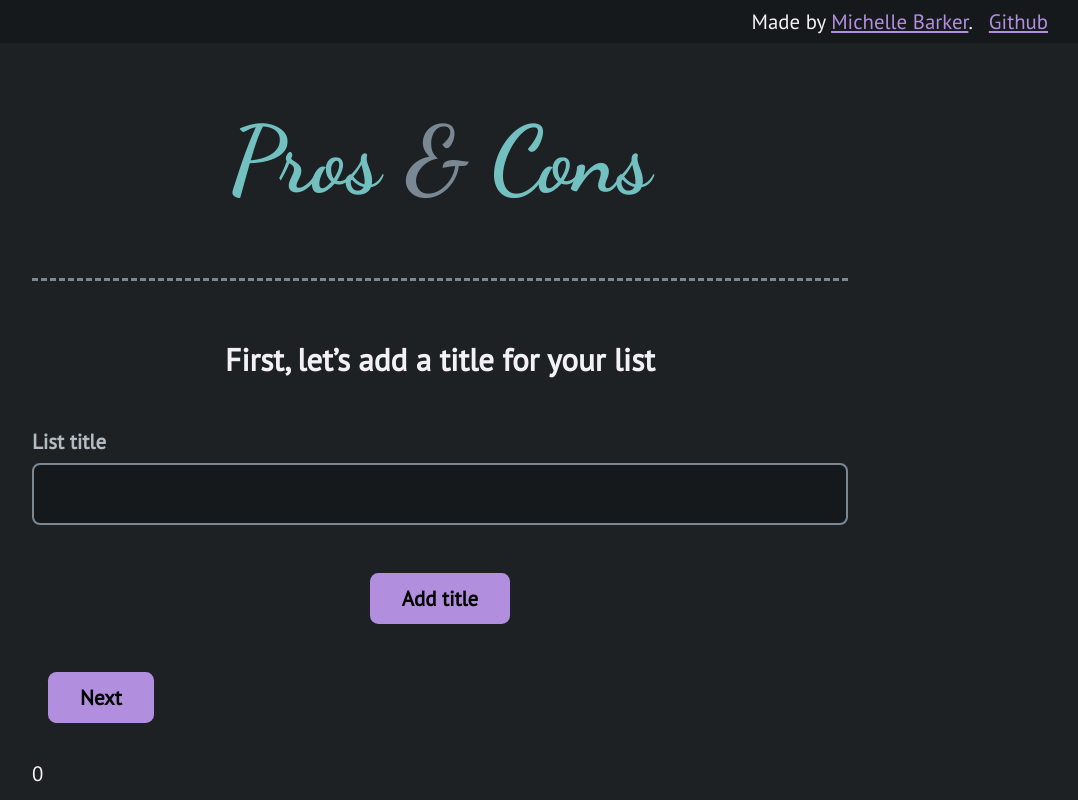
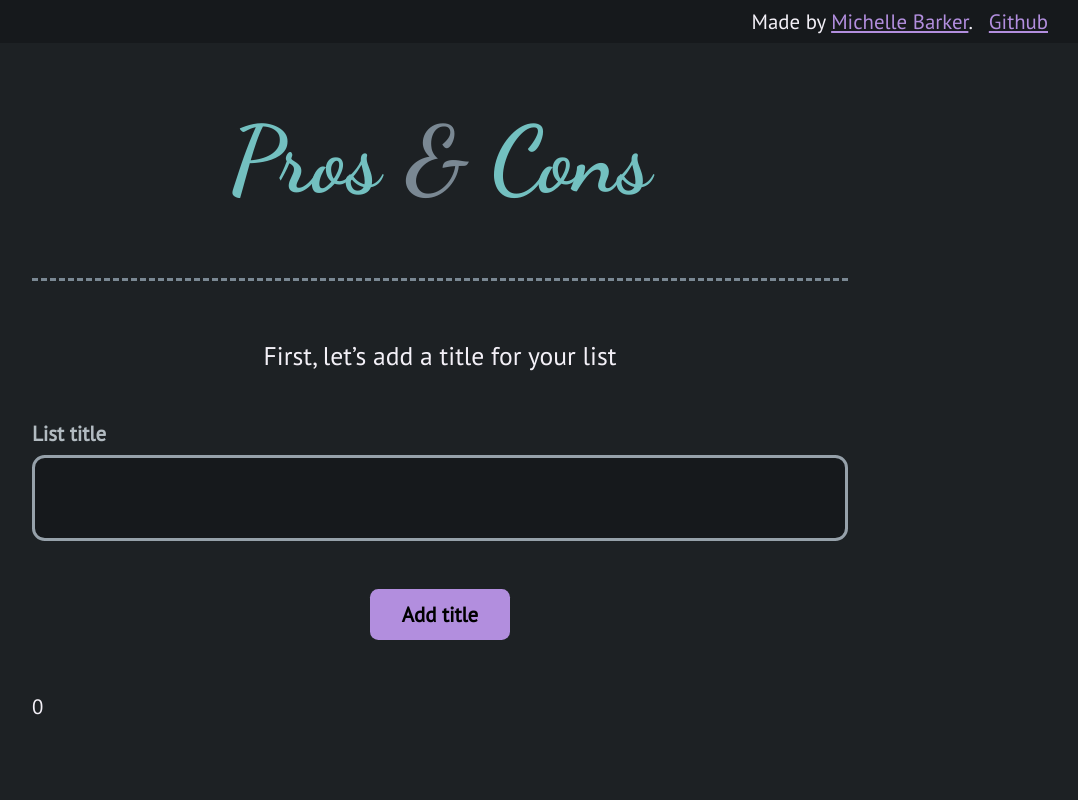
Before and after one commit to mbarker84/pros-cons, a React (Create React App) app: page / in a window 1280 px wide. Shown: the whole page, without its empty margins (200-1278 px from the left). Built offline with nearby package versions, Linux system fonts and the light colour scheme.

Commit message:
Remove navigation and refactor

```diff
--- a/src/App.js
+++ b/src/App.js
@@ -2,12 +2,11 @@ import React, { useState } from 'react'
 import './App.scss'
 import Header from './components/Header'
 import ListTitle from './components/ListTitle'
-import Navigation from './components/Navigation'
 import FormAndList from './components/FormAndList'
 
-const renderFormAndList = (section) => {
-  if (section === 1) {
-    return <FormAndList></FormAndList>
+const renderFormAndList = (section, setSection) => {
+  if (section > 0) {
+    return <FormAndList section={section} onSubmit={() => setSection(2)}></FormAndList>
   }
 }
 
@@ -18,9 +17,8 @@ const App = () => {
     <div className="app">
       <Header />
       <main>
-        <ListTitle section={section} />
-        {renderFormAndList(section)}
-        <Navigation section={section} onClickRight={() => setSection(section + 1)} onClickLeft={() => setSection(section - 1)}></Navigation>
+        <ListTitle section={section} onSubmit={() => setSection(section + 1)} />
+        {renderFormAndList(section, setSection)}
         <p>{section}</p>
       </main>
     </div>
--- a/src/components/CreateNewItem.js
+++ b/src/components/CreateNewItem.js
@@ -6,15 +6,15 @@ const initialState = {
   itemValue: 10,
 }
 
-async function addItem (e, setData, onSubmit, data) {
-  await addItemPromise(e, onSubmit, data)
-  setData({ ...initialState })
+async function addItem (e, setData, onSubmit, data, type) {
+  await addItemPromise(e, onSubmit, data, type)
+  setData({ ...initialState})
 }
 
-const addItemPromise = (e, onSubmit, data) => {
+const addItemPromise = (e, onSubmit, data, type) => {
   return new Promise(resolve => {
     e.preventDefault()
-    onSubmit(data)
+    onSubmit({ ...data, type })
     resolve('resolved')
   })
 }
@@ -38,18 +38,8 @@ const CreateNewItem = (props) => {
         <label htmlFor="formItemValue">Value</label>
         <input type="number" id="formItemValue" onChange={(event) => setData({ ...data, itemValue: event.target.value })} value={data.itemValue} />
       </div>
-      <fieldset className="form__radio-section">
-        <legend>Category</legend>
-        <div className="form__rbutton-group">
-          <input type="radio" id="formRadioPro" name="itemType" onChange={(e) => selectType(e, setData, data, 'pro')} checked={data.type === 'pro'} />
-          <label htmlFor="formRadioPro">Pro</label>
-        </div>
-        <div className="form__rbutton-group">
-          <input type="radio" id="formRadioCon" name="itemType" onChange={(e) => selectType(e, setData, data, 'con')} checked={data.type === 'con'} />
-          <label htmlFor="formRadioCon">Con</label>
-        </div>
-      </fieldset>
-      <button className="form__button" type="submit" id="formSubmitItem" onClick={(e) => addItem(e, setData, props.onSubmit, data)}>Add item</button>
+      <button className="form__button" type="submit" id="formSubmitItem" onClick={(e) => addItem(e, setData, props.onSubmit, data, 'pro')}>Add to pros</button>
+      <button className="form__button" type="submit" id="formSubmitItem" onClick={(e) => addItem(e, setData, props.onSubmit, data, 'con')}>Add to cons</button>
     </form>
   )
 }
--- a/src/components/FormAndList.js
+++ b/src/components/FormAndList.js
@@ -14,19 +14,23 @@ const onItemSubmit = (setPros, setCons, pros, cons, data) => {
 }
 
 const calculateTotal = (listItems) => {
-  if (!listItems.length) return 0
+  if (!listItems || !listItems.length) return 0
   if (listItems.length === 1) return listItems[0].itemValue
   return listItems.reduce((acc, curr) => parseInt(acc.itemValue) + parseInt(curr.itemValue))
 }
 
-const renderButton = (setWinner, pros, cons) => {
+const renderButton = (setWinner, pros, cons, props) => {
   const winner = pros > cons ? 'pros' : cons < pros ? 'cons' : 'equal'
+
+  if (props.section === 1) {
     return (
       <button type="submit" onClick={(e) => {
         e.preventDefault()
         setWinner(winner)
+        props.onSubmit()
       }}>Get the result</button>
     )
+  }
 }
 
 const renderResult = (winner) => {
@@ -47,12 +51,16 @@ const renderResult = (winner) => {
   }
 }
 
-const renderCreate = (setPros, setCons, pros, cons, winner) => {
-  if (!winner) {
+const renderCreate = (setPros, setCons, pros, cons, props) => {
+  if (props.section === 1) {
     return (
       <CreateNewItem onSubmit={(data) => onItemSubmit(setPros, setCons, pros, cons, data)}></CreateNewItem>
     )
   }
+}
+
+const removeItem = (array, itemIndex) => {
+  return array.filter((item, index) => index !== itemIndex)
 }
 
 const FormAndList = (props) => {
@@ -65,18 +73,18 @@ const FormAndList = (props) => {
 
   return (
     <div>
-      {renderCreate(setPros, setCons, pros, cons, winner)}
+      {renderCreate(setPros, setCons, pros, cons, props)}
       <div>
         {renderResult(winner)}
         <div>
-          <List title="Pros" items={pros} itemOnClick={(itemIndex) => setPros(pros.splice(itemIndex - 1, 1))}></List>
+          <List title="Pros" items={pros} itemOnClick={(itemIndex) => setPros(removeItem(pros, itemIndex))}></List>
           <ListTotal title="Pros total" value={totalPros}></ListTotal>
         </div>
         <div>
-          <List title="Cons" items={cons} itemOnClick={(itemIndex) => setCons(cons.splice(itemIndex - 1, 1))}></List>
+          <List title="Cons" items={cons} itemOnClick={(itemIndex) => setCons(removeItem(pros, itemIndex))}></List>
           <ListTotal title="Cons total" value={totalCons}></ListTotal>
         </div>
-        {renderButton(setWinner, totalPros, totalCons)}
+        {renderButton(setWinner, totalPros, totalCons, props)}
       </div>
     </div>
   )
--- a/src/components/ListTitle.js
+++ b/src/components/ListTitle.js
@@ -1,15 +1,20 @@
 import React, { useState } from 'react'
 
-const getTitle = (titleSubmitted, title) => titleSubmitted ? title : 'First, let’s add a title for your list'
+const renderTitle = (title, titleSubmitted) => {
+  if (title && titleSubmitted) {
+    return <h2 className="list-title__heading">{title}</h2>
+  }
+}
 
-const renderForm = (titleSubmitted, setTitle, setTitleSubmitted) => {
-  if (!titleSubmitted) {
+const renderForm = (setTitle, setTitleSubmitted, props) => {
+  if (props.section === 0) {
     return (
       <form className="list-title__form">
         <label className="list-title__label" htmlFor="formTitle">List title</label>
         <input className="list-title__input" type="text" id="formTitle" onChange={(event) => setTitle(event.target.value)} />
         <button type="submit" onClick={(e) => {
           e.preventDefault()
+          props.onSubmit()
           setTitleSubmitted(true)
         }}>Add title</button>
       </form>
@@ -17,15 +22,12 @@ const renderForm = (titleSubmitted, setTitle, setTitleSubmitted) => {
   }
 }
 
-const renderSuccess = (titleSubmitted, section) => {
-  if (titleSubmitted && section === 0) {
-    return (
-      <div>
-        <p>Title successfully added <span role="img" aria-label="check">✔️</span></p>
-        <p>Now let’s create our pros and cons list!</p>
-      </div>
-    )
+const getText = (section) => {
+  if (section === 1) {
+    return  'Add items to your pros and cons list'
   }
+
+  return 'First, let’s add a title for your list'
 }
 
 const ListTitle = (props) => {
@@ -34,9 +36,9 @@ const ListTitle = (props) => {
 
   return (
     <div className="list-title">
-      <h2 class="list-title__heading">{getTitle(titleSubmitted, title)}</h2>
-      {renderForm(titleSubmitted, setTitle, setTitleSubmitted)}
-      {renderSuccess(titleSubmitted, props.section)}
+      {renderTitle(title, titleSubmitted)}
+      <p class="list-title__text">{getText(props.section)}</p>
+      {renderForm(setTitle, setTitleSubmitted, props)}
     </div>
   )
 }
--- a/src/scss/components/_list-title.scss
+++ b/src/scss/components/_list-title.scss
@@ -11,7 +11,7 @@
 	text-align: left;
 }
 
-.list-title__input {
+input.list-title__input {
 	width: 100%;
 	padding: 1rem;
 	border: 0.2rem solid lighten($bg, 50%);
@@ -24,7 +24,8 @@
 	}
 
 	@media (min-width: $sm) {
-		font-size: 2rem;
+		padding: 1rem 1.5rem;
+		font-size: 2.6rem;
 		color: $text;
 		margin-bottom: 3rem;
 	}
@@ -32,6 +33,13 @@
 
 .list-title__heading {
 	@media (min-width: $sm) {
-		margin-bottom: 3rem;
+		font-size: 2.6rem;
 	}
 }
+
+.list-title__text {
+	@media (min-width: $sm) {
+		margin-bottom: 3rem;
+		font-size: 1.6rem;
+	}
+}
```
Lines whose indentation alone changed are shown as unchanged.
